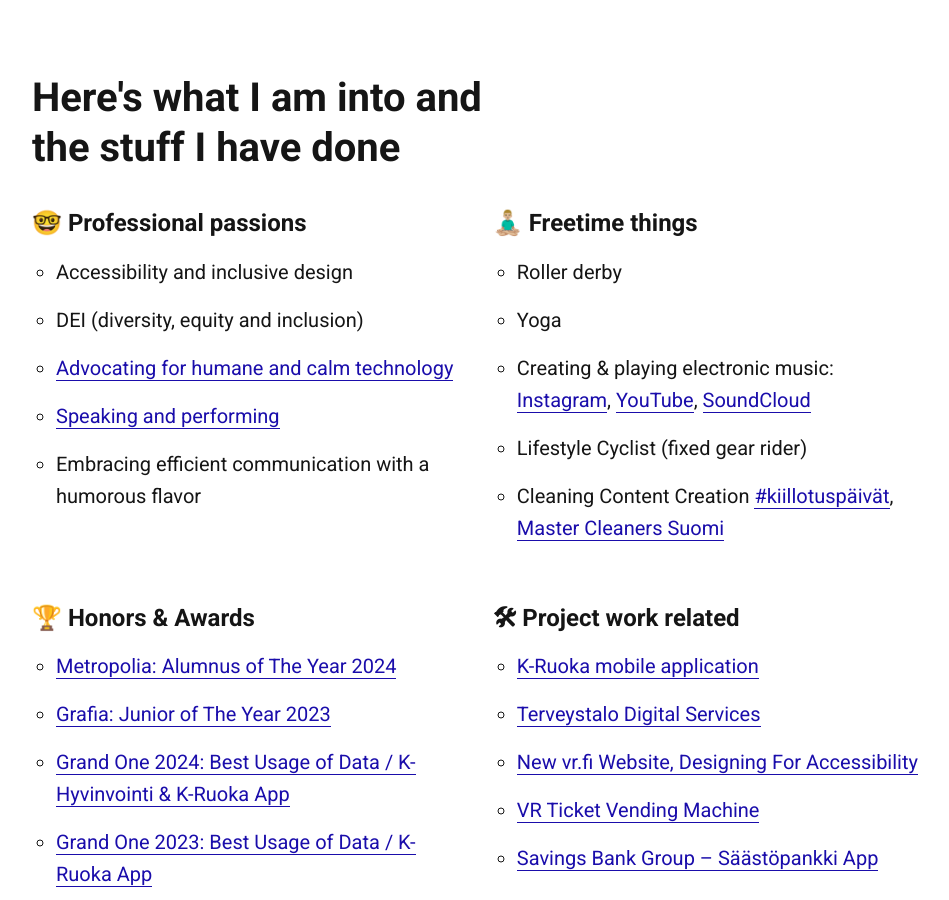
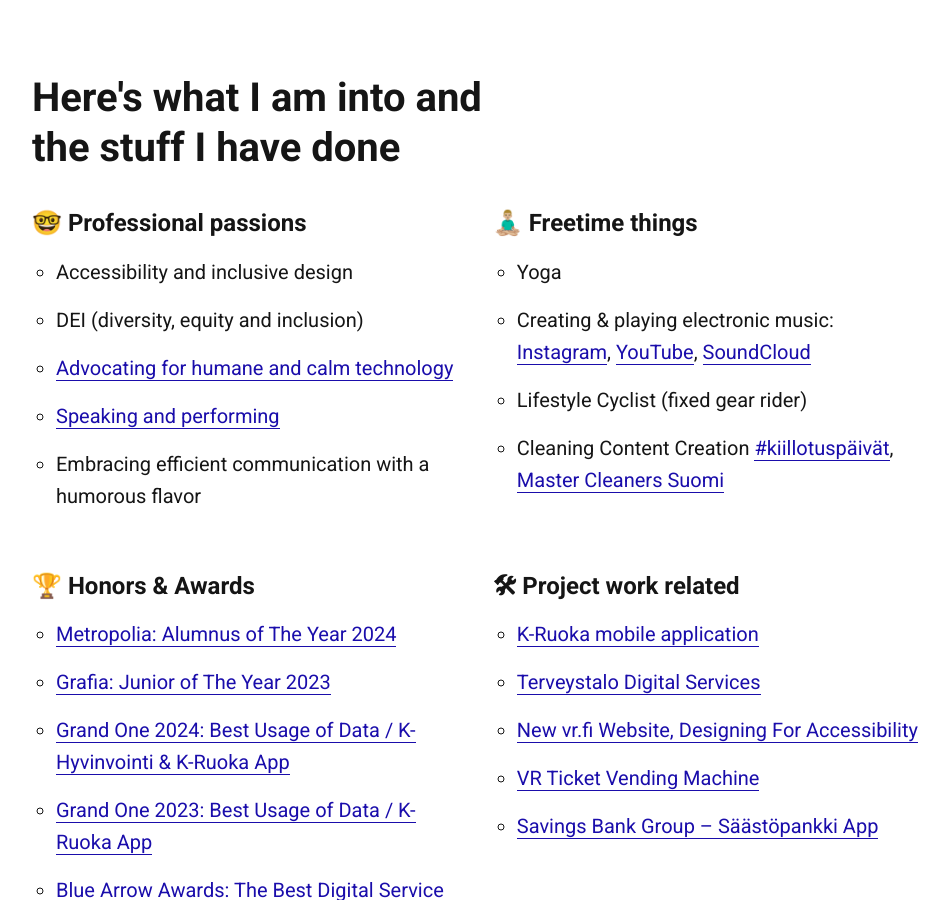
Before and after one commit to jesseu/jesseu.github.io, a Jekyll site: the page built from index.html, in a window 1280 px wide and 900 px high, scrolled down 938 px. Shown: the whole window, without its empty margins (128-1077 px from the left). Built offline with Jekyll 4.4.1, drawn with Linux system fonts in a browser that asks for light colours.

Commit message:
Update index.html

```diff
--- a/index.html
+++ b/index.html
@@ -43,9 +43,8 @@
 		<div class="one-half column" style="margin-top: 2%">
 			<h3>🧘🏼‍♂️ Freetime things</h3>
 				<ul>
-					<li>Roller derby</li>
 					<li>Yoga</li>
-					<li>Creating & playing electronic music: <a href="https://www.instagram.com/djesseinen/" target="_blank" rel="noopener">Instagram</a>, <a href="https://www.youtube.com/@jesseukkonen" target="_blank" rel="noopener">YouTube</a>, <a href="https://soundcloud.com/jesseukkonen" target="_blank" rel="noopener">SoundCloud</a></li>
+					<li>Creating & playing electronic music: <a href="https://www.instagram.com/yesseinen/" target="_blank" rel="noopener">Instagram</a>, <a href="https://www.youtube.com/@jesseukkonen" target="_blank" rel="noopener">YouTube</a>, <a href="https://soundcloud.com/jesseukkonen" target="_blank" rel="noopener">SoundCloud</a></li>
 					<li>Lifestyle Cyclist (fixed gear rider)</li>
 					<li>Cleaning Content Creation <a href="https://www.instagram.com/jesseinen/" target="_blank" rel="noopener">#kiillotuspäivät</a>, <a href="https://www.starchannel.fi/ohjelmat/star/master-cleaners-suomi" target="_blank" rel="noopener">Master Cleaners Suomi</a></li>
 				</ul>
```
